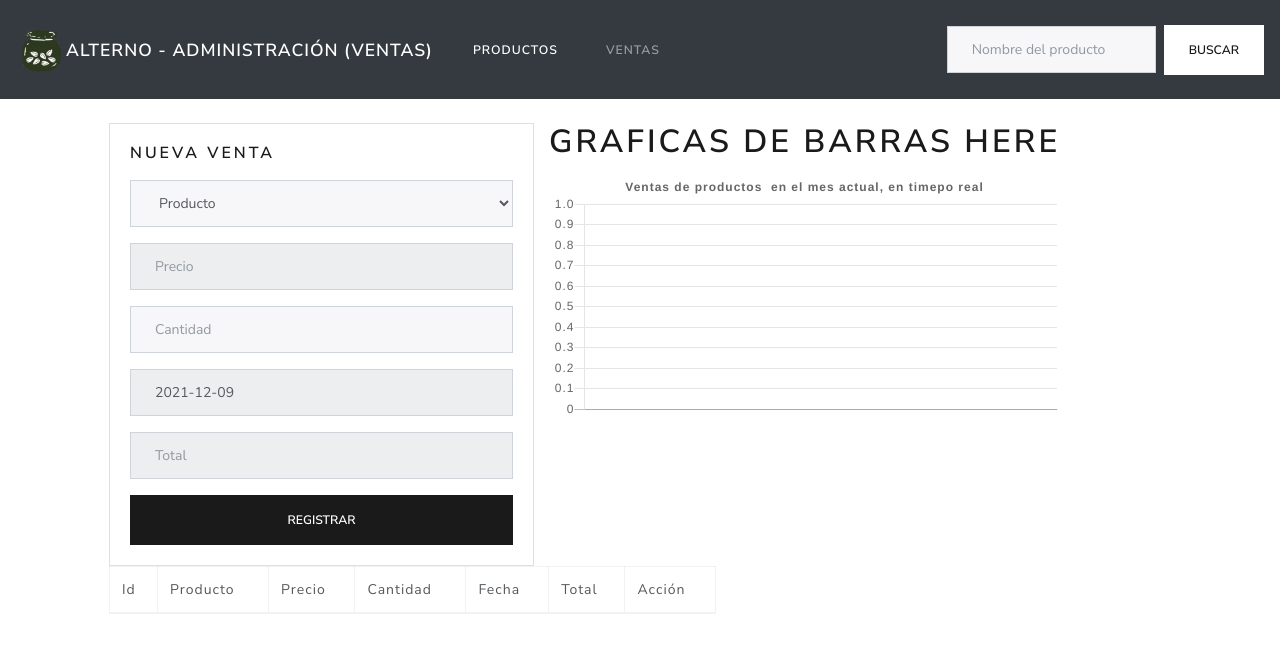
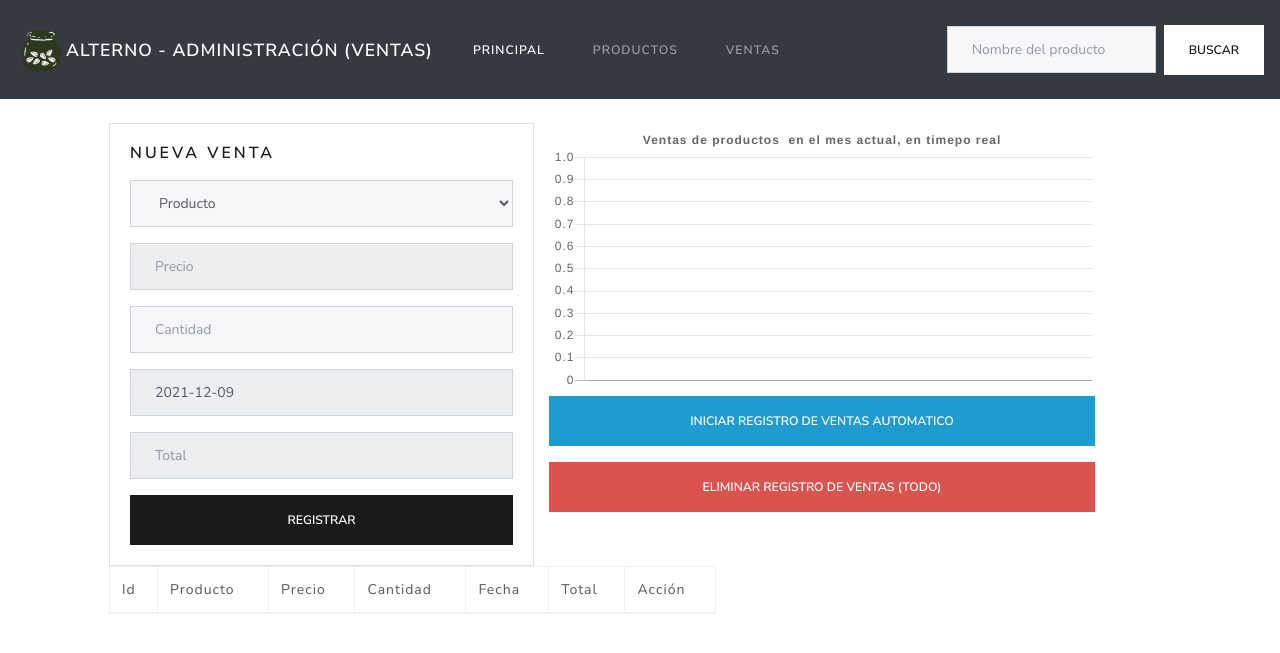
Before and after one commit to castelll0009/Alterno, a PHP site: page /admin_ventas.html in a window 1280 px wide. Shown: the top 653 px of the page. Run offline with PHP 8.4, Linux system fonts and the light colour scheme; data that the repository does not hold is empty; some libraries are stand-ins or nearby versions.

Commit message:
Varios Ajustes en las Funciones
Función Añadir Ventas Random - Actualizada:
Se elimino de Index.html y se implemento a admin_ventas.html para ser manejado mediante un botón.

Función Listar Ventas - Actualizado:
Se actualiza la tabla de forma automática cada 3 seg, se declara que se ordene por id.

Función Eliminar TODO registro de Ventas - En proceso:
Se implemento el botón, la función DEBE ser comprobada dado que los comandos sql no responden correctamente, probablemente por la sensible operación a realizar.

Botones Agregados:
- Index.html: Botón para dirigirse a administración.
- admin.html y admin_ventas.html: Botón para volver al Index (Principal), y botones para moverse entre Productos y Ventas.

```diff
--- a/admin_ventas.html
+++ b/admin_ventas.html
@@ -23,16 +23,16 @@
       <div class="collapse navbar-collapse" id="navbarColor02">
         <ul class="navbar-nav mr-auto">
           <li class="nav-item active">
-            <a class="nav-link" href="admin.html">Productos
+            <a class="nav-link" href="index.html">Principal
               <span class="sr-only">(current)</span>
             </a>
           </li>
           <li class="nav-item">
+            <a class="nav-link" href="admin.html">Productos</a>
+          </li>
+          <li class="nav-item">
             <a class="nav-link" href="#">Ventas</a>
           </li>
-          <!--<li class="nav-item">
-            <a class="nav-link" href="#">Graficas</a>
-          </li>-->
         </ul>
 
         <button class="navbar-toggler" type="button" data-toggle="collapse" data-target="#navbarSupportedContent" aria-controls="navbarSupportedContent" aria-expanded="false" aria-label="Toggle navigation">
@@ -102,12 +102,22 @@
         </div>
 
         <!-- GRAFICAs  DE  BARRAS  EN TIEMPO REAL  -->
-        <div class="contenedor-grafica-barras">
-          <h1>GRaficas  de  barras here</h1>
-          <canvas id="myChart" style="width:100%;max-width:600px"></canvas>
+        <form style="width: 50%;">
+          <div class="contenedor-grafica-barras">
+            <canvas id="myChart" style="width:100%;max-width:600px"></canvas>
+          </div>
+          <div class="form-group">
+            <button id="sales-rand-on" styles="wrap-content" type="button" class="btn btn-info btn-block text-center">
+              Iniciar Registro de Ventas Automatico
+            </button>
+          </div>
+          <div class="form-group">
+            <button id="danger-delete" styles="wrap-content" type="button" class="danger-delete btn btn-danger btn-block text-center">
+              Eliminar Registro de Ventas (TODO)
+            </button>
+          </div>
+        </form>
 
-
-        </div>
         <!-- TABLE  -->
         <div class="col-md-7">
           <table class="table table-bordered table-sm">
@@ -134,11 +144,12 @@
       crossorigin="anonymous"></script>
     <!-- Frontend Logic -->
     <script src="js/app_ventas.js"></script>
-    <script src="js/funciones.js"></script>
     <script src="https://ajax.googleapis.com/ajax/libs/jquery/3.5.1/jquery.min.js"></script>
     <script src="https://stackpath.bootstrapcdn.com/bootstrap/4.3.1/js/bootstrap.min.js" integrity="sha384-JjSmVgyd0p3pXB1rRibZUAYoIIy6OrQ6VrjIEaFf/nJGzIxFDsf4x0xIM+B07jRM" crossorigin="anonymous"></script>
-    <!-- graficas -->
+    <!-- CHARTS -->
     <script src="js/graficas.js"></script>
+    <!-- AUTO SALES -->
+    <script src="js/funciones.js"></script>
   </body>
 
 </html>
--- a/backend/ventas-list.php
+++ b/backend/ventas-list.php
@@ -3,7 +3,7 @@
   include('database.php');
 
   //Puede ser ordenado (ORDER BY) por fecha o por id, por defecto se deja en id.
-  $query = "SELECT p.id AS p_id, p.nombre AS p_nombre, p.precio AS p_precio, v.id AS v_id, v.cantidad AS v_cantidad, v.fecha_de_venta AS v_fecha, v.precio_total AS v_total FROM tbl_venta v, tbl_producto p WHERE p.id = v.id_producto_venta";
+  $query = "SELECT p.id AS p_id, p.nombre AS p_nombre, p.precio AS p_precio, v.id AS v_id, v.cantidad AS v_cantidad, v.fecha_de_venta AS v_fecha, v.precio_total AS v_total FROM tbl_venta v, tbl_producto p WHERE p.id = v.id_producto_venta ORDER BY v.id";
   $result = mysqli_query($connection, $query);
   //echo $result;
 
--- a/backend/ventas-rand-add.php
+++ b/backend/ventas-rand-add.php
@@ -34,6 +34,6 @@
             die('Add Query Failed');
         }
 
-        echo 'Sale Added Successfully';
+        echo 'Random Sale Added Successfully';
 
 ?>
--- a/js/app_ventas.js
+++ b/js/app_ventas.js
@@ -143,6 +143,10 @@ $(document).ready(function() {
     });
   }
 
+  setInterval(function() {
+    fetchVentas();
+  }, 1000);
+
   // Add New Sale
   $('#sale-form').submit(e => {
     e.preventDefault();
--- a/js/funciones.js
+++ b/js/funciones.js
@@ -1,16 +1,30 @@
 //funcion  que crea  ventas de  forma ALeatoria segun un rango
 var lim_ventas = 5;
-
 let cont_ventas = 0;
-    //let crearVentas = true;
+let crearVentas = false;
 //-Registrar datos de forma automática y aleatoria para una venta simulada
 //(precio(tbl_producto),fecha de venta,cantidad y total)
-    setInterval(function(){
+$('#sales-rand-on').click(function() {
+    console.log('click');
+    if (crearVentas == false){
+        crearVentas = true;
+        document.getElementById('sales-rand-on').innerHTML = '¡Detener!';
+        console.log('STARTED');
+    } else {
+        crearVentas = false;
+        document.getElementById('sales-rand-on').innerHTML = 'Iniciar Registro de Ventas Automatico';
+        console.log('STOPED');
+    }
+    console.log(crearVentas);
+});
+
+function createSales(){
+    console.log('creando venta...');
     //debe ir la funcion apra generar las ventas
     //elegimos un producto de los que tengamos enla base de datos
     //alert("Hello");
 
-        if(cont_ventas <  lim_ventas){
+    //if(cont_ventas <  lim_ventas){
         $.post('backend/product-rand.php', function(response) {
             const product = JSON.parse(response);
             console.log(product.nombre);
@@ -23,16 +37,25 @@ var lim_ventas = 5;
             $.post('backend/ventas-rand-add.php', postData, (response) => {
                 console.log(response);
             });
-                /*
-                console.log("producto" + product);
-                $('#name').val(product.nombre);
-                $('#price').val(product.precio);
-                $('#description').val(product.descripcion);
-                $('#productId').val(product.id);
-                */
         });
-            cont_ventas++;
+    /*    cont_ventas++;
     }else{
         return;
+    }*/
 }
-    }, 5000);
+
+setInterval(function(){
+    if (crearVentas == true) {
+        createSales();
+    }
+}, 2000);
+
+$(document).on('click', '#danger-delete', function() {
+    if(confirm('¿Seguro que quieres eliminar TODOS los registros?')) {
+        if(confirm('¿No eres un robot cierto? :v')) {
+                $.post('backend/danger-delete.php', function(response) {
+                console.log(response);
+            });
+        }
+    }
+});
--- a/js/graficas.js
+++ b/js/graficas.js
@@ -20,8 +20,10 @@ function rotular_grafica(){
         xValues.push(product.nombre);
         yValues.push(product.cantidad_total);
       });
+      //console.log(xValues);
+      //console.log(yValues);
 
-       myChart = new Chart("myChart", {
+      myChart = new Chart("myChart", {
         type: "bar",
         data: {
           labels: xValues,
```
Also changed, not shown: admin.html (+4 -4 lines), backend/danger-delete.php (added, +15 -0 lines), index.html (+5 -4 lines). Lines whose indentation alone changed are shown as unchanged.
